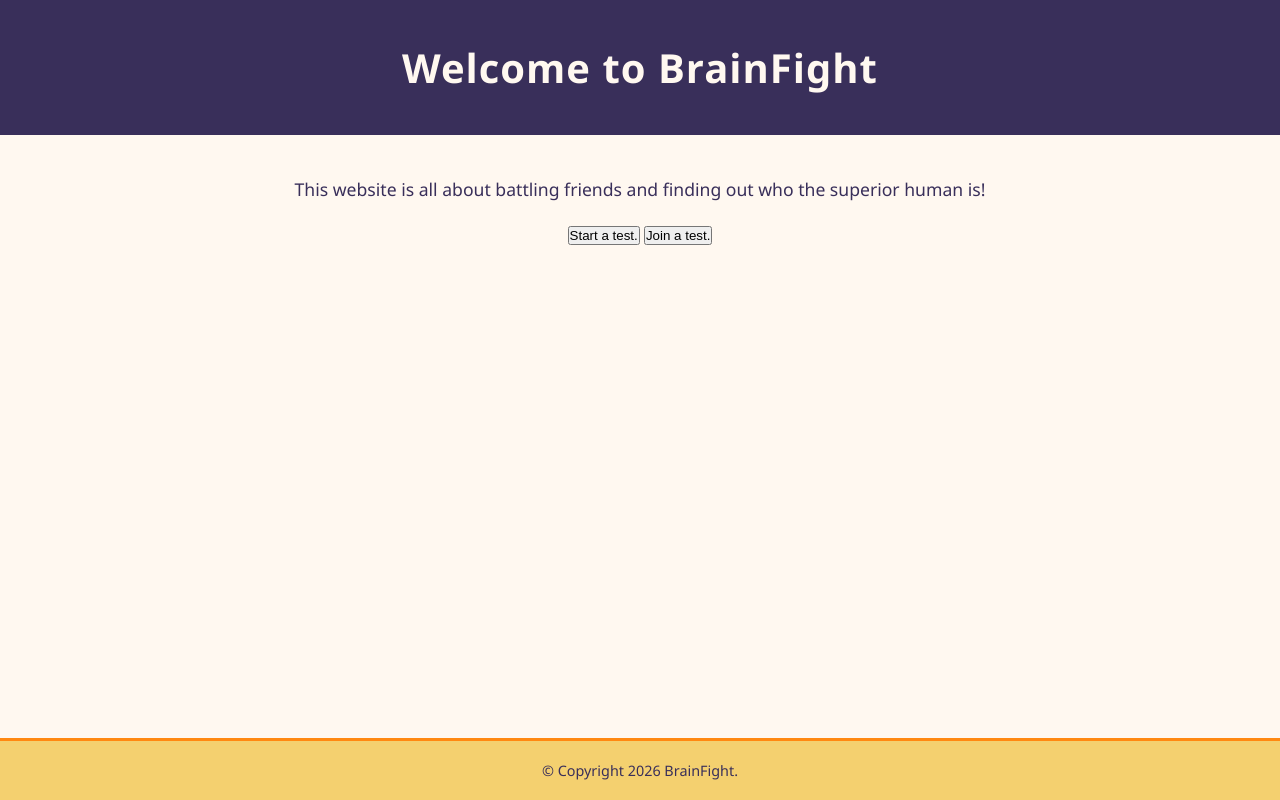
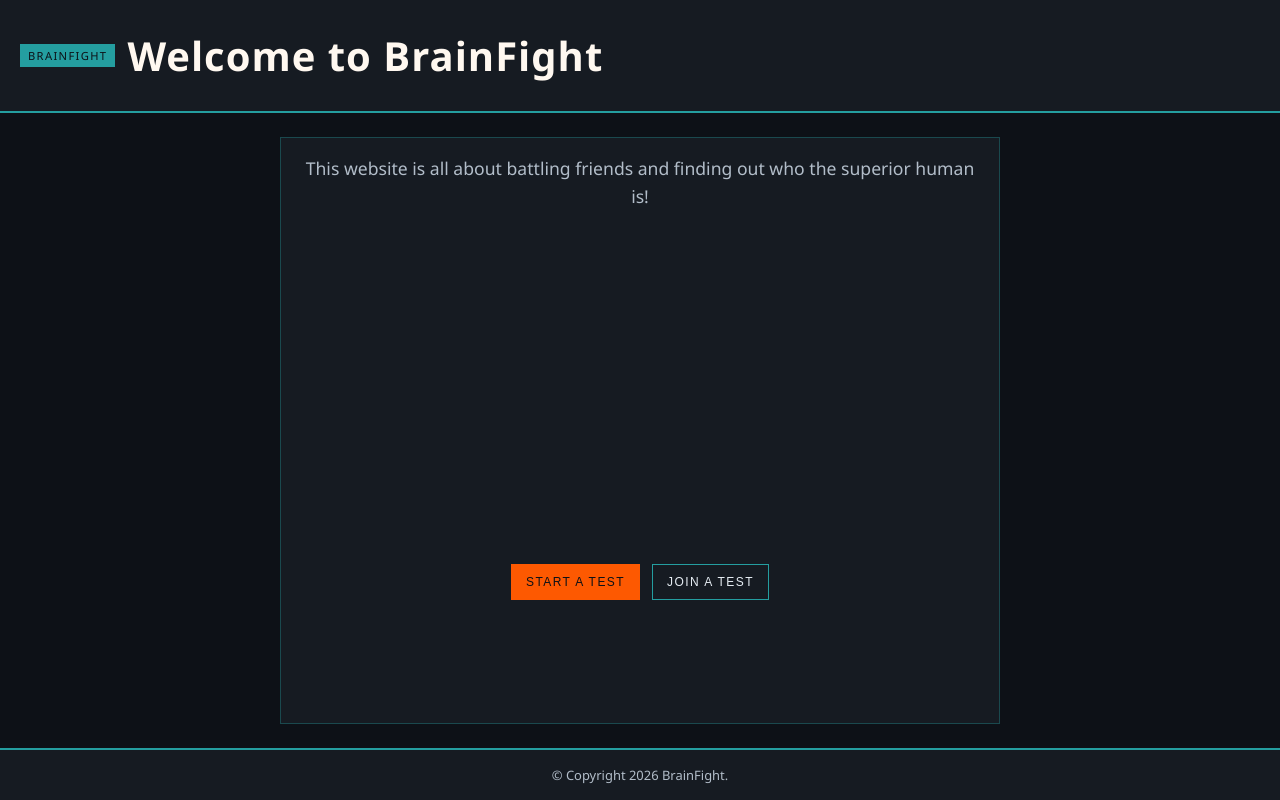
Before and after one commit to BradleyLikesCoding/BrainFight, a website: page public/index/index.html in a window 1280 px wide. Drawn offline with Linux system fonts and the light colour scheme.

Commit message:
madae test page w/ global css

```diff
--- a/public/global/color-pallete.css
+++ b/public/global/color-pallete.css
@@ -5,5 +5,110 @@
 --dark-cyan: #249ea0ff;
 --black-bg: #0d1117ff;
 --grey-bg: #161b22ff;
+--bf-bg: var(--black-bg);
+--bf-surface: var(--grey-bg);
+--bf-text: #e6edf3;
+--bf-muted: #b2bdc9;
+--bf-accent: var(--blaze-orange);
+--bf-accent-strong: var(--princeton-orange);
+--bf-highlight: var(--orange);
+--bf-info: var(--dark-cyan);
+}
 
+.bf-body {
+  margin: 0;
+  min-height: 100vh;
+  font-family: "Space Grotesk", "Segoe UI", Tahoma, sans-serif;
+  color: var(--bf-text);
+  background: var(--bf-bg);
 }
+
+.bf-container {
+  min-height: 100vh;
+  display: flex;
+  flex-direction: column;
+}
+
+.bf-header {
+  background: var(--bf-surface);
+  border-bottom: 2px solid var(--bf-info);
+  padding: 28px 20px;
+}
+
+.bf-main {
+  flex: 1;
+  padding: 24px 20px;
+  display: grid;
+  gap: 16px;
+}
+
+.bf-footer {
+  background: var(--bf-surface);
+  border-top: 2px solid var(--bf-info);
+  padding: 16px 20px;
+  color: var(--bf-muted);
+  font-size: 0.9rem;
+}
+
+.bf-card {
+  background: var(--bf-surface);
+  border: 1px solid rgba(36, 158, 160, 0.35);
+  padding: 16px;
+  display: grid;
+  gap: 12px;
+}
+
+.bf-row {
+  display: flex;
+  flex-wrap: wrap;
+  gap: 12px;
+  align-items: center;
+}
+
+.bf-stack {
+  display: grid;
+  gap: 12px;
+}
+
+.bf-input {
+  background: var(--bf-bg);
+  color: var(--bf-text);
+  border: 1px solid rgba(36, 158, 160, 0.5);
+  padding: 10px 12px;
+  border-radius: 0;
+}
+
+.bf-button {
+  background: var(--bf-surface);
+  color: var(--bf-text);
+  border: 1px solid var(--bf-info);
+  padding: 10px 14px;
+  text-transform: uppercase;
+  letter-spacing: 0.12em;
+  font-size: 0.75rem;
+  cursor: pointer;
+}
+
+.bf-button--primary {
+  background: var(--bf-accent);
+  border-color: var(--bf-accent);
+  color: var(--bf-bg);
+}
+
+.bf-button--ghost {
+  background: transparent;
+}
+
+.bf-badge {
+  display: inline-block;
+  padding: 4px 8px;
+  background: var(--bf-info);
+  color: var(--bf-bg);
+  font-size: 0.7rem;
+  text-transform: uppercase;
+  letter-spacing: 0.12em;
+}
+
+.bf-muted {
+  color: var(--bf-muted);
+}
--- a/public/index/index.html
+++ b/public/index/index.html
@@ -4,21 +4,29 @@
     <meta charset="UTF-8">
     <meta name="viewport" content="width=device-width, initial-scale=1.0">
     <title>BrainFight - Human battles</title>
+    <link rel="stylesheet" href="../global/color-pallete.css">
     <link rel="stylesheet" href="styles.css">
 </head>
-<body>
-    <container>
-        <header>
-            <h1>Welcome to BrainFight</h1>
+<body class="bf-body">
+    <div class="bf-container">
+        <header class="bf-header">
+            <div class="bf-row">
+                <span class="bf-badge">BrainFight</span>
+                <h1>Welcome to BrainFight</h1>
+            </div>
         </header>
-        <main>
-            <p>This website is all about battling friends and finding out who the superior human is!</p>
-            <button onclick="location.href='/host'">Start a test.</button>
-            <button onclick="location.href='/join'">Join a test.</button>
+        <main class="bf-main home-main">
+            <div class="bf-card">
+                <p class="bf-muted">This website is all about battling friends and finding out who the superior human is!</p>
+                <div class="bf-row home-actions">
+                    <button class="bf-button bf-button--primary" onclick="location.href='/host'">Start a test</button>
+                    <button class="bf-button" onclick="location.href='/join'">Join a test</button>
+                </div>
+            </div>
         </main>
-        <footer>
+        <footer class="bf-footer">
             <p>&copy; Copyright 2026 BrainFight.</p>
         </footer>
-    </container>
+    </div>
 </body>
 </html>
--- a/public/index/styles.css
+++ b/public/index/styles.css
@@ -70,3 +70,16 @@ footer p {
     font-size: 0.9em;
     margin: 0;
 }
+
+.home-main {
+  text-align: center;
+  justify-items: center;
+}
+
+.home-main .bf-card {
+  width: min(720px, 100%);
+}
+
+.home-actions {
+  justify-content: center;
+}
```
Also changed, not shown: public/global/test-page.html (added, +50 -0 lines), public/host/index.html (+19 -8 lines), public/join/index.html (+21 -10 lines).
